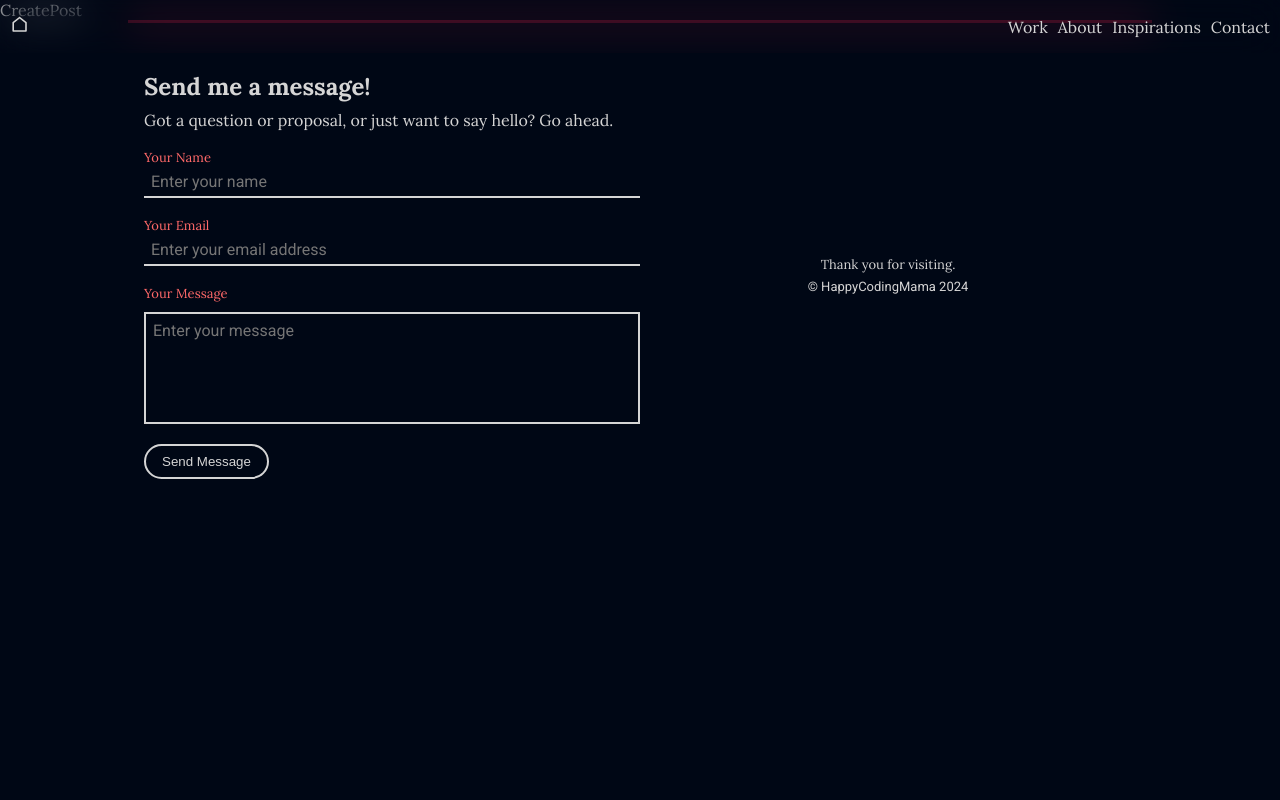
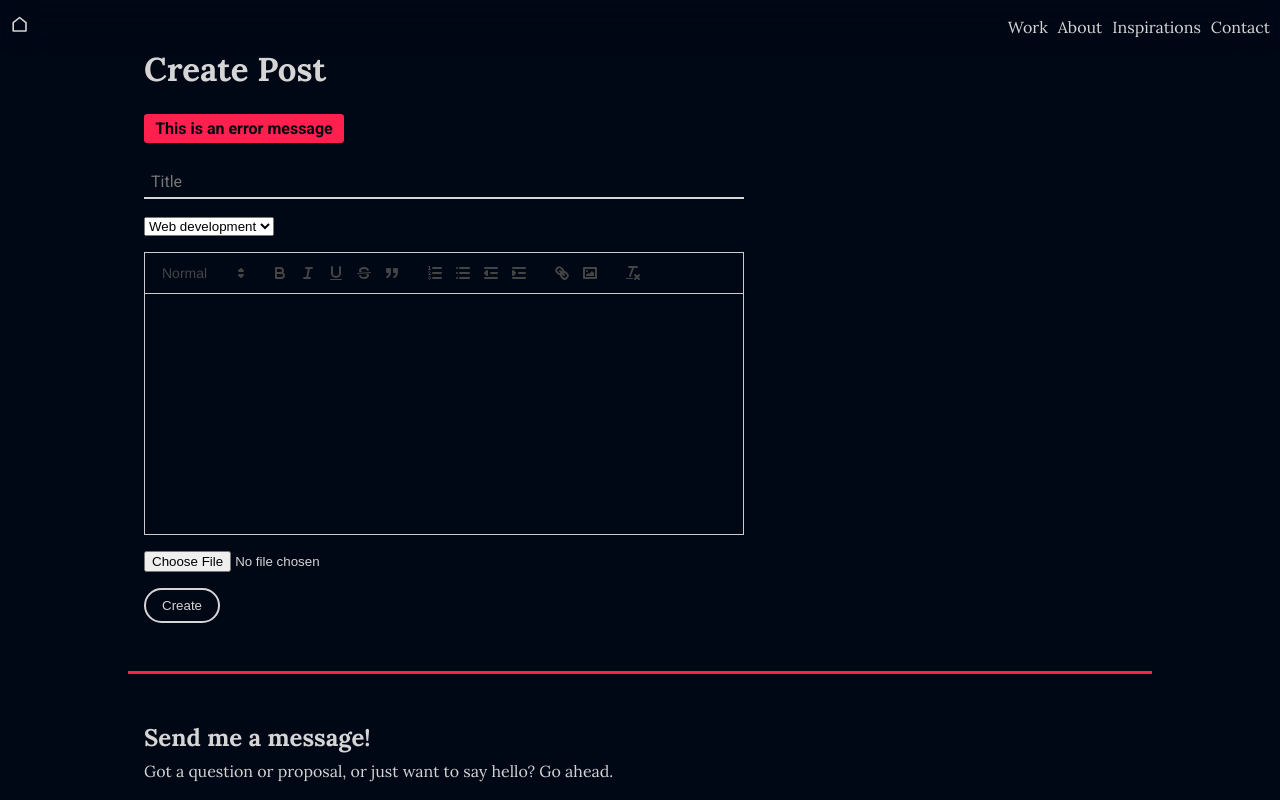
Before and after one commit to SwimmingWebDev/portfolio2024, a React (Vite) app: page /create in a window 1280 px wide. Shown: the top 800 px of the page. Built offline with nearby package versions, Linux system fonts and the light colour scheme.

Commit message:
add pages/createPost & editPost

```diff
--- a/package.json
+++ b/package.json
@@ -14,6 +14,8 @@
     "gsap": "^3.12.5",
     "react": "^18.3.1",
     "react-dom": "^18.3.1",
+    "react-icons": "^5.2.1",
+    "react-quill": "^2.0.0",
     "react-router-dom": "^6.26.0"
   },
   "devDependencies": {
--- a/src/index.css
+++ b/src/index.css
@@ -526,6 +526,28 @@ label {
 }
 /* end of about-container */
 
+/* create-post-container */
+.createPost-container {
+  display: flex;
+  gap: 0.5rem;
+  flex-direction: column;
+  margin-inline: auto;
+  width: var(--container-width-md);
+  padding: 1rem;
+}
+
+.createPost-container form {
+  display: flex;
+  flex-direction: column;
+  gap: 1rem;
+}
+
+/* ReactQuill */
+.ql-editor {
+  overflow-y: scroll;
+  height: 15rem;
+}
+
 /* Inspiration-item */
 .post-detail-container {
   width: var(--container-width-md);
--- a/src/pages/CreatePost.jsx
+++ b/src/pages/CreatePost.jsx
@@ -1,7 +1,90 @@
-import React from "react";
+import React, { useState } from "react";
+import ReactQuill from "react-quill";
+import "react-quill/dist/quill.snow.css";
 
 const CreatePost = () => {
-  return <div>CreatePost</div>;
+  const [title, setTitle] = useState("");
+  const [category, setCategory] = useState("Uncategorized");
+  const [description, setDescription] = useState("");
+  const [thumbnail, setThumbnail] = useState("");
+
+  const modules = {
+    toolbar: [
+      [{ header: [1, 2, 3, 4, 5, 6, false] }],
+      ["bold", "italic", "underline", "strike", "blockquote"],
+      [
+        { list: "ordered" },
+        { list: "bullet" },
+        { indent: "-1" },
+        { indent: "+1" },
+      ],
+      ["link", "image"],
+      ["clean"],
+    ],
+  };
+
+  const formats = [
+    "header",
+    "bold",
+    "italic",
+    "underline",
+    "strike",
+    "blockquote",
+    "list",
+    "bullet",
+    "indent",
+    "link",
+    "image",
+  ];
+
+  const categories = ["Web development", "UX/UI Design", "Technology"];
+
+  return (
+    <section className="createPost-container">
+      <h1>Create Post</h1>
+      <p className="error-message">This is an error message</p>
+      <form>
+        <div className="input-box">
+          <input
+            type="text"
+            placeholder="Title"
+            value={title}
+            onChange={(e) => setTitle(e.target.value)}
+            className="field"
+            autofocus
+          />
+        </div>
+        <div className="create-category">
+          <select
+            name="category"
+            value={category}
+            onChange={(e) => setCategory(e.target.value)}
+          >
+            {categories.map((cat) => (
+              <option key={cat}>{cat}</option>
+            ))}
+          </select>
+        </div>
+
+        {/* https://www.npmjs.com/package/react-quill */}
+
+        <ReactQuill
+          modules={modules}
+          formats={formats}
+          value={description}
+          onChange={setDescription}
+        />
+        <input
+          type="file"
+          onChange={(e) => setThumbnail(e.target.files[0])}
+          accept="png, jpg, jpeg"
+        />
+        <button type="submit" className="btn-primary">
+          Create
+        </button>
+      </form>
+    </section>
+  );
 };
 
 export default CreatePost;
--- a/src/pages/EditPost.jsx
+++ b/src/pages/EditPost.jsx
@@ -1,7 +1,90 @@
-import React from "react";
+import React, { useState } from "react";
+import ReactQuill from "react-quill";
+import "react-quill/dist/quill.snow.css";
 
 const EditPost = () => {
-  return <div>EditPost</div>;
+  const [title, setTitle] = useState("");
+  const [category, setCategory] = useState("Uncategorized");
+  const [description, setDescription] = useState("");
+  const [thumbnail, setThumbnail] = useState("");
+
+  const modules = {
+    toolbar: [
+      [{ header: [1, 2, 3, 4, 5, 6, false] }],
+      ["bold", "italic", "underline", "strike", "blockquote"],
+      [
+        { list: "ordered" },
+        { list: "bullet" },
+        { indent: "-1" },
+        { indent: "+1" },
+      ],
+      ["link", "image"],
+      ["clean"],
+    ],
+  };
+
+  const formats = [
+    "header",
+    "bold",
+    "italic",
+    "underline",
+    "strike",
+    "blockquote",
+    "list",
+    "bullet",
+    "indent",
+    "link",
+    "image",
+  ];
+
+  const categories = ["Web development", "UX/UI Design", "Technology"];
+
+  return (
+    <section className="createPost-container">
+      <h1>Update Post</h1>
+      <p className="error-message">This is an error message</p>
+      <form>
+        <div className="input-box">
+          <input
+            type="text"
+            placeholder="Title"
+            value={title}
+            onChange={(e) => setTitle(e.target.value)}
+            className="field"
+            autofocus
+          />
+        </div>
+        <div className="create-category">
+          <select
+            name="category"
+            value={category}
+            onChange={(e) => setCategory(e.target.value)}
+          >
+            {categories.map((cat) => (
+              <option key={cat}>{cat}</option>
+            ))}
+          </select>
+        </div>
+
+        {/* https://www.npmjs.com/package/react-quill */}
+
+        <ReactQuill
+          modules={modules}
+          formats={formats}
+          value={description}
+          onChange={setDescription}
+        />
+        <input
+          type="file"
+          onChange={(e) => setThumbnail(e.target.files[0])}
+          accept="png, jpg, jpeg"
+        />
+        <button type="submit" className="btn-primary">
+          Edit
+        </button>
+      </form>
+    </section>
+  );
 };
 
 export default EditPost;
```
Also changed, not shown: 2 other files (tests, documents, lock files or other folders).
